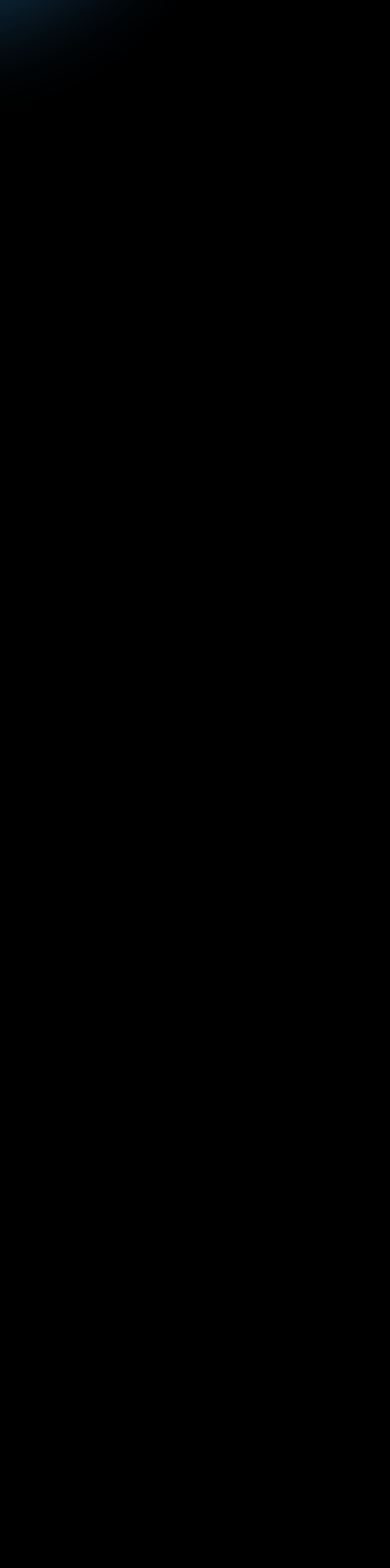
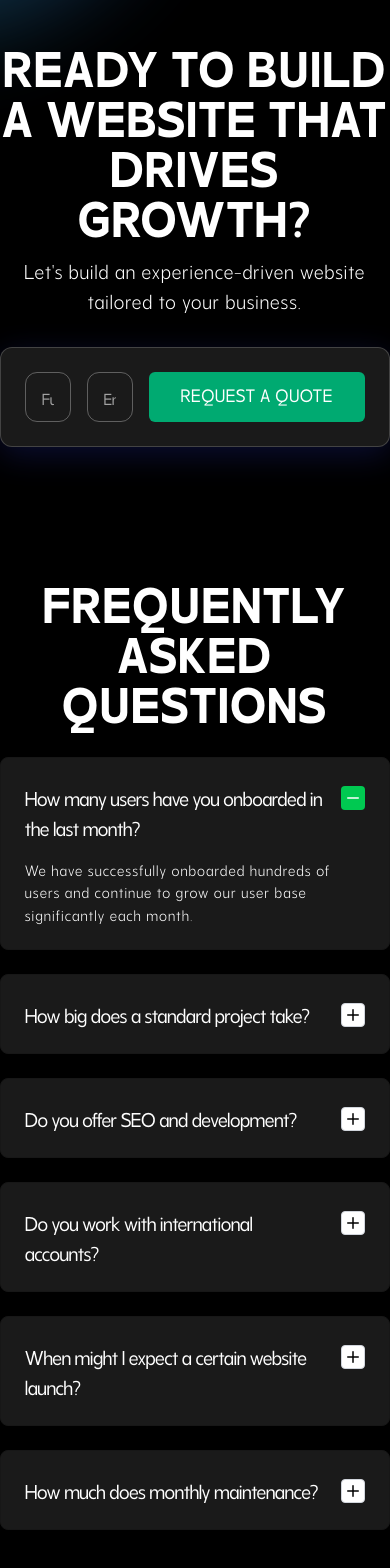
Before and after one commit to developers-xntric/xntric-landing, a Next.js app: page / in a window 390 px wide. Shown: the part 6319-7887 px from the top of the page. Before the commit the page ends 6444 px from the top, so only its background shows below. Built offline with nearby package versions, Linux system fonts and the light colour scheme.

Commit message:
faq and form section done

```diff
--- a/package.json
+++ b/package.json
@@ -10,6 +10,7 @@
   },
   "dependencies": {
     "gsap": "^3.13.0",
+    "lucide-react": "^0.555.0",
     "next": "16.0.6",
     "react": "19.2.0",
     "react-dom": "19.2.0"
--- /dev/null
+++ b/src/app/components/CTASection.tsx
@@ -0,0 +1,74 @@
+"use client"
+import Link from "next/link"
+import type React from "react"
+import { useState } from "react"
+export function CTASection() {
+  const [formData, setFormData] = useState({
+    fullName: "",
+    email: "",
+  })
+  const handleChange = (e: React.ChangeEvent<HTMLInputElement>) => {
+    const { name, value } = e.target
+    setFormData((prev) => ({
+      ...prev,
+      [name]: value,
+    }))
+  }
+  const handleSubmit = (e: React.FormEvent) => {
+    e.preventDefault()
+    console.log("Form submitted:", formData)
+    // Handle form submission here
+  }
+  return (
+    <section className="py-16">
+      <div className="max-w-4xl mx-auto text-center">
+        {/* Heading */}
+        <h2 className="text-[50px] leading-[50px] font-bold tracking-[2px] text-white text-center max-w-[800px] mx-auto uppercase pb-4" style={{color:"white"}}>
+          READY TO BUILD A WEBSITE THAT DRIVES GROWTH?
+        </h2>
+        {/* Subheading */}
+        <p className="text-[20px] text-white font-light tracking-[1.5px] pb-8">
+                        Let's build an experience-driven website tailored to your business.
+                    </p>
+
+        {/* Form */}
+        <form
+          onSubmit={handleSubmit}
+          className="w-full flex flex-row gap-4 backdrop-blur-lg bg-white/10 border border-white/20 rounded-xl p-6 shadow-lg"
+          style={{
+            boxShadow: "0 8px 32px 0 rgba(31, 38, 135, 0.37)",
+            border: "1px solid rgba(255, 255, 255, 0.18)",
+          }}
+        >
+          <input
+            type="text"
+            name="fullName"
+            placeholder="Full Name"
+            value={formData.fullName}
+            onChange={handleChange}
+            className="w-full px-4 py-3 border border-white/30 rounded-xl bg-transparent text-white placeholder:text-white/60 focus:outline-none focus:ring-2 focus:ring-green-500"
+            required
+          />
+          <input
+            type="email"
+            name="email"
+            placeholder="Email Address"
+            value={formData.email}
+            onChange={handleChange}
+            className="w-full px-4 py-3 border border-white/30 rounded-xl bg-transparent text-white placeholder:text-white/60 focus:outline-none focus:ring-2 focus:ring-green-500"
+            required
+          />
+          {/* Right: CTA Button */}
+          <div className="flex justify-center">
+            <Link
+              href="#"
+              className="px-8 pb-3 pt-2 tracking-wider rounded-md text-white text-[18px] transition uppercase bg-[#00AA71] hover:bg-transparent hover:text-[#00AA71] hover:border-[#00AA71] hover:border whitespace-nowrap"
+            >
+              REQUEST A QUOTE
+            </Link>
+          </div>
+        </form>
+      </div>
+    </section>
+  )
+}
--- /dev/null
+++ b/src/app/components/faq-section.tsx
@@ -0,0 +1,101 @@
+"use client"
+
+import { useState } from "react"
+import { Plus, Minus } from "lucide-react"
+
+interface FAQItem {
+  id: string
+  question: string
+  answer: string
+}
+
+const faqItems: FAQItem[] = [
+  {
+    id: "1",
+    question: "How many users have you onboarded in the last month?",
+    answer:
+      "We have successfully onboarded hundreds of users and continue to grow our user base significantly each month.",
+  },
+  {
+    id: "2",
+    question: "How big does a standard project take?",
+    answer:
+      "A standard project typically takes 4-8 weeks depending on complexity and specific requirements of your business.",
+  },
+  {
+    id: "3",
+    question: "Do you offer SEO and development?",
+    answer:
+      "Yes, we offer comprehensive SEO services along with full-stack development to ensure your website ranks well and performs optimally.",
+  },
+  {
+    id: "4",
+    question: "Do you work with international accounts?",
+    answer: "We work with clients from all around the world and have experience with multiple markets and languages.",
+  },
+  {
+    id: "5",
+    question: "When might I expect a certain website launch?",
+    answer:
+      "Launch timelines are customized based on your project scope. We provide detailed timelines during the planning phase.",
+  },
+  {
+    id: "6",
+    question: "How much does monthly maintenance?",
+    answer:
+      "Monthly maintenance packages start at competitive rates and can be customized based on your specific needs and requirements.",
+  },
+]
+
+export function FAQSection() {
+  const [expandedId, setExpandedId] = useState<string | null>("1")
+
+  const toggleExpand = (id: string) => {
+    setExpandedId(expandedId === id ? null : id)
+  }
+
+  return (
+    <div className="w-full py-16">
+      <h2 className="text-[50px] leading-[50px] font-bold tracking-[2px] text-white text-center max-w-[800px] mx-auto uppercase pb-8">FREQUENTLY ASKED QUESTIONS</h2>
+
+      <div className="grid grid-cols-1 md:grid-cols-2 gap-6">
+        {faqItems.map((item) => (
+          <div
+            key={item.id}
+            className="border border-border rounded-lg p-6 cursor-pointer backdrop-blur-lg bg-white/10 hover:border-green-500 transition-colors flex flex-col"
+
+            onClick={() => toggleExpand(item.id)}
+          >
+            <div className="flex items-start justify-between gap-4">
+              <h3 className="text-base text-[20px] text-foreground flex-1 text-left text-white">{item.question}</h3>
+              <div className="flex-shrink-0 mt-1">
+                <div
+                  className={`w-6 h-6 rounded flex items-center justify-center transition-colors ${
+                    expandedId === item.id ? "bg-green-500" : "bg-white border border-gray-300"
+                  }`}
+                >
+                  {expandedId === item.id ? (
+                    <Minus size={18} className="text-white" />
+                  ) : (
+                    <Plus size={18} className="text-black" />
+                  )}
+                </div>
+              </div>
+            </div>
+
+            <div
+              className={`overflow-hidden transition-all duration-300 ease-in-out ${
+                expandedId === item.id ? "mt-4" : "mt-0"
+              }`}
+              style={{
+                maxHeight: expandedId === item.id ? "200px" : "0px",
+              }}
+            >
+              <div className="text-[15px] text-white font-light tracking-[1.5px] ">{item.answer}</div>
+            </div>
+          </div>
+        ))}
+      </div>
+    </div>
+  )
+}
--- a/src/app/page.tsx
+++ b/src/app/page.tsx
@@ -1,3 +1,5 @@
+import { CTASection } from "./components/CTASection";
+import { FAQSection } from "./components/faq-section";
 import Hero from "./components/hero";
 import OurProcess from "./components/our-process";
 import { ServicesSection } from "./components/services";
@@ -57,6 +59,8 @@ export default function Home() {
       <ServicesSection/>
       <OurProcess   steps={steps4}/>
       <TechStack/>
+      <CTASection/>
+      <FAQSection/>
     </div>
   );
 }
```
Also changed, not shown: 1 other file (tests, documents, lock files or other folders).
